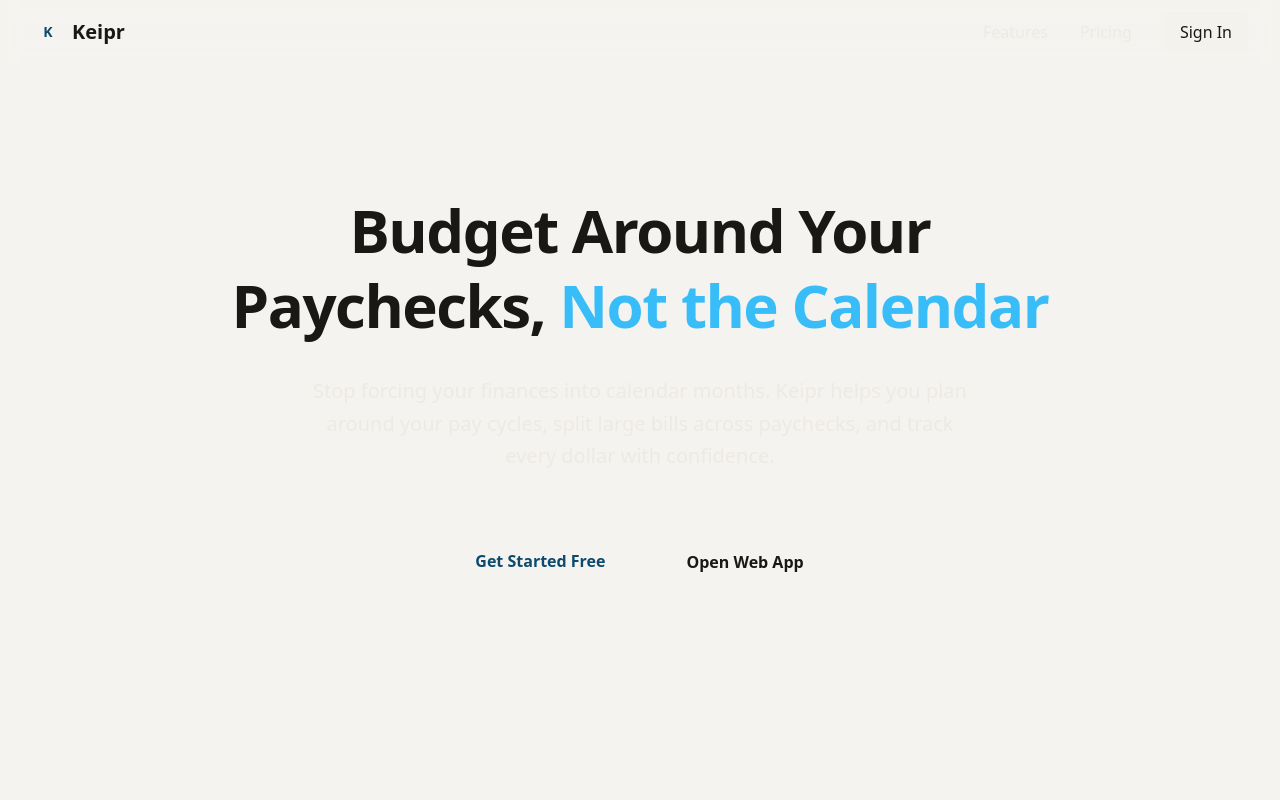
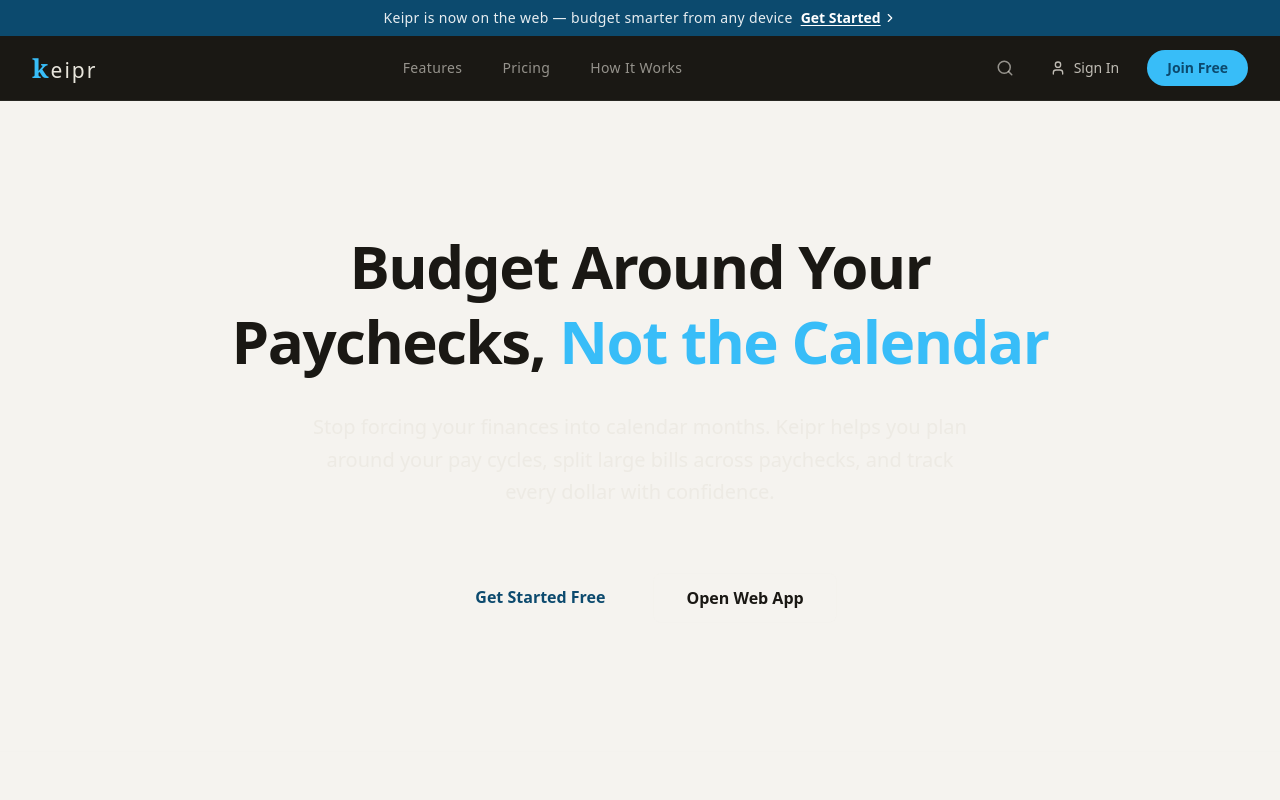
Before and after one commit to jesan-ux89/keiprwebsite, a Next.js app: page / in a window 1280 px wide. Shown: the top 800 px of the page. Built offline with nearby package versions, Linux system fonts and the light colour scheme; no server answers.

Commit message:
Update landing page nav: Nike-style two-tier navigation

```diff
--- a/src/app/page.tsx
+++ b/src/app/page.tsx
@@ -1,43 +1,108 @@
 'use client';
 
 import Link from 'next/link';
+import { useState } from 'react';
 import {
   Calendar,
   Zap,
   BarChart3,
   TrendingUp,
   Landmark,
-  Globe
+  Globe,
+  Search,
+  User,
+  Menu,
+  X,
+  ChevronRight
 } from 'lucide-react';
 
 export default function Home() {
+  const [mobileMenuOpen, setMobileMenuOpen] = useState(false);
+
   return (
     <div className="flex flex-col min-h-screen text-primary">
-      {/* Navigation */}
-      <nav style={{ borderColor: 'var(--border-dark)' }} className="border-b sticky top-0 z-50 backdrop-blur supports-[backdrop-filter]:bg-opacity-60">
+      {/* ── BAR 1: Top Utility / Announcement Bar ── */}
+      <div style={{ backgroundColor: '#0C4A6E' }} className="w-full">
+        <div className="max-w-7xl mx-auto px-4 sm:px-6 lg:px-8 h-9 flex items-center justify-center gap-2">
+          <span className="text-xs sm:text-sm font-medium text-white/90 tracking-wide">
+            Keipr is now on the web — budget smarter from any device
+          </span>
+          <Link href="/auth/signup" className="text-xs sm:text-sm font-semibold text-white underline underline-offset-2 hover:text-white/80 transition flex items-center gap-0.5">
+            Get Started <ChevronRight size={14} />
+          </Link>
+        </div>
+      </div>
+
+      {/* ── BAR 2: Main Navigation ── */}
+      <nav className="sticky top-0 z-50 bg-[#1A1814] border-b border-white/[0.06]">
         <div className="max-w-7xl mx-auto px-4 sm:px-6 lg:px-8 h-16 flex items-center justify-between">
-          <div className="flex items-center gap-2">
-            <div className="w-8 h-8 rounded bg-electric flex items-center justify-center">
-              <span className="brand-midnight font-bold text-sm">K</span>
-            </div>
-            <span className="text-xl font-bold">Keipr</span>
-          </div>
-          <div className="hidden md:flex items-center gap-8">
-            <a href="#features" style={{ color: 'var(--text-muted-dark)' }} className="hover:text-primary transition">
+          {/* Left: Logo */}
+          <Link href="/" className="flex items-baseline gap-[2px] shrink-0">
+            <span style={{ fontFamily: 'Georgia, serif' }} className="text-[26px] font-bold text-[#38BDF8]">k</span>
+            <span className="text-[21px] font-light text-[#E8E5DC] tracking-[2px]">eipr</span>
+          </Link>
+
+          {/* Center: Nav Links (desktop) */}
+          <div className="hidden md:flex items-center gap-10">
+            <a href="#features" className="text-sm font-medium text-[#E8E5DC]/60 hover:text-[#E8E5DC] tracking-wide transition">
               Features
             </a>
-            <a href="#pricing" style={{ color: 'var(--text-muted-dark)' }} className="hover:text-primary transition">
+            <a href="#pricing" className="text-sm font-medium text-[#E8E5DC]/60 hover:text-[#E8E5DC] tracking-wide transition">
               Pricing
             </a>
-            <Link
-              href="/auth/signin"
-              className="px-4 py-2 rounded-lg text-primary hover:opacity-75 transition"
-              style={{ backgroundColor: 'var(--border-dark)' }}
-            >
+            <a href="#" className="text-sm font-medium text-[#E8E5DC]/60 hover:text-[#E8E5DC] tracking-wide transition">
+              How It Works
+            </a>
+          </div>
+
+          {/* Right: Actions (desktop) */}
+          <div className="hidden md:flex items-center gap-3">
+            <button className="p-2 rounded-full hover:bg-white/[0.05] transition" aria-label="Search">
+              <Search size={18} className="text-[#E8E5DC]/60" />
+            </button>
+            <Link href="/auth/login" className="flex items-center gap-2 px-4 py-2 text-sm font-medium text-[#E8E5DC]/80 hover:text-[#E8E5DC] transition">
+              <User size={16} />
               Sign In
             </Link>
+            <Link href="/auth/signup" className="px-5 py-2 rounded-full bg-[#38BDF8] text-[#0C4A6E] text-sm font-semibold hover:opacity-90 transition">
+              Join Free
+            </Link>
           </div>
+
+          {/* Mobile: Hamburger */}
+          <button
+            className="md:hidden p-2 text-[#E8E5DC]/60"
+            onClick={() => setMobileMenuOpen(!mobileMenuOpen)}
+            aria-label="Toggle menu"
+          >
+            {mobileMenuOpen ? <X size={24} /> : <Menu size={24} />}
+          </button>
         </div>
+
+        {/* Mobile Menu Dropdown */}
+        {mobileMenuOpen && (
+          <div className="md:hidden border-t border-white/[0.06] bg-[#1A1814] px-4 pb-4">
+            <div className="flex flex-col gap-1 pt-2">
+              <a href="#features" onClick={() => setMobileMenuOpen(false)} className="px-4 py-3 text-sm text-[#E8E5DC]/70 hover:text-[#E8E5DC] hover:bg-white/[0.05] rounded-lg transition">
+                Features
+              </a>
+              <a href="#pricing" onClick={() => setMobileMenuOpen(false)} className="px-4 py-3 text-sm text-[#E8E5DC]/70 hover:text-[#E8E5DC] hover:bg-white/[0.05] rounded-lg transition">
+                Pricing
+              </a>
+              <a href="#" onClick={() => setMobileMenuOpen(false)} className="px-4 py-3 text-sm text-[#E8E5DC]/70 hover:text-[#E8E5DC] hover:bg-white/[0.05] rounded-lg transition">
+                How It Works
+              </a>
+              <div className="border-t border-white/[0.06] mt-2 pt-3 flex flex-col gap-2">
+                <Link href="/auth/login" className="px-4 py-3 text-sm text-[#E8E5DC]/80 hover:text-[#E8E5DC] rounded-lg transition text-center">
+                  Sign In
+                </Link>
+                <Link href="/auth/signup" className="px-4 py-3 text-sm font-semibold bg-[#38BDF8] text-[#0C4A6E] rounded-full transition text-center hover:opacity-90">
+                  Join Free
+                </Link>
+              </div>
+            </div>
+          </div>
+        )}
       </nav>
 
       {/* Hero Section */}
```
